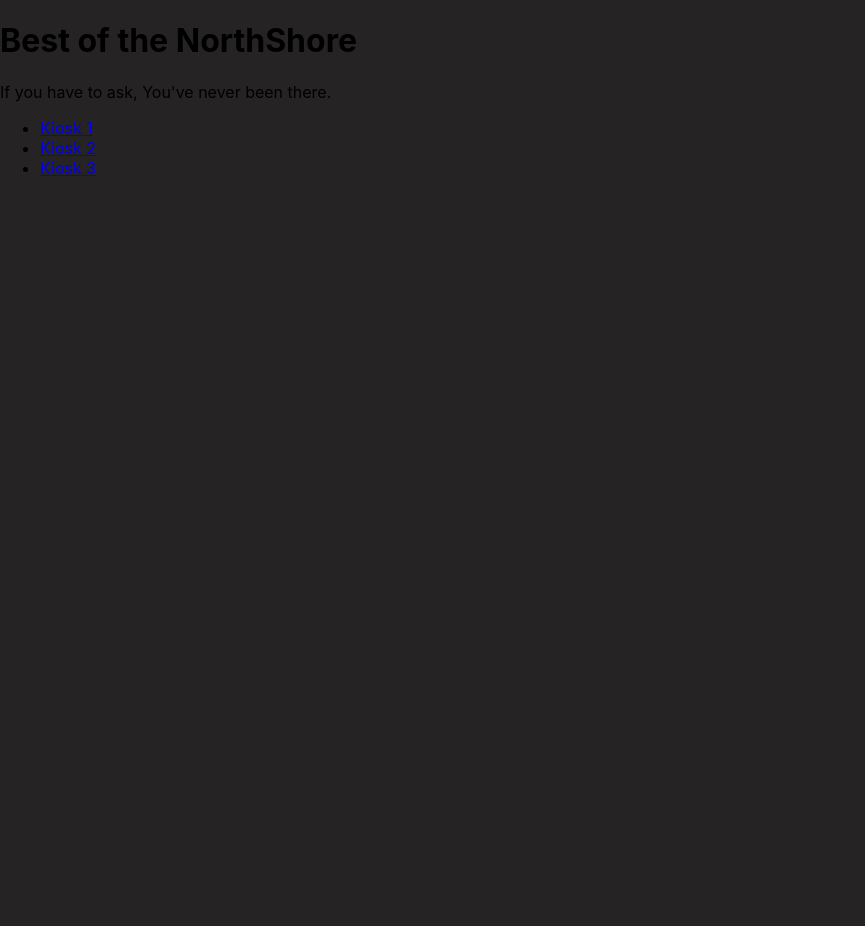
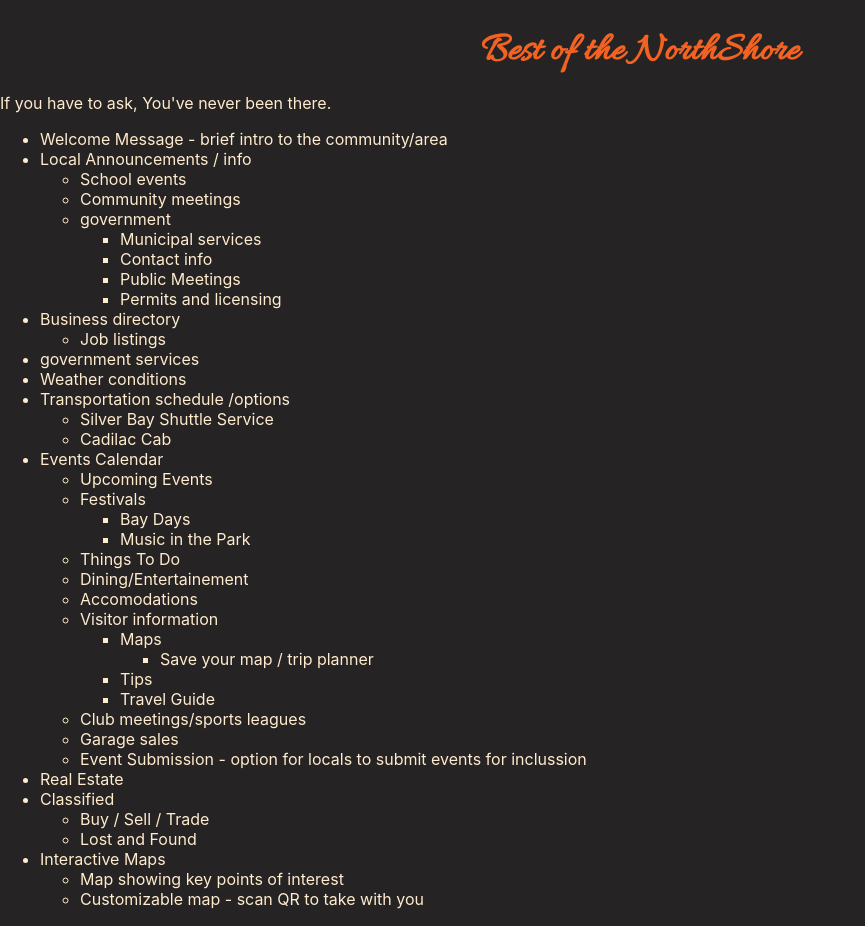
Before and after one commit to frbaker/Kiosk, a React (Create React App) app: page / in a window 1280 px wide. Shown: the top 926 px of the page, without its empty margins (0-865 px from the left). Before the commit the page ends 800 px from the top, so only its background shows below. Built offline with nearby package versions, Linux system fonts and the light colour scheme.

Commit message:
added ideas to home and some cleanup

```diff
--- a/package.json
+++ b/package.json
@@ -2,6 +2,7 @@
   "name": "mokiosk",
   "version": "0.1.0",
   "private": true,
+  "homepage": "/kiosk/",
   "dependencies": {
     "@testing-library/jest-dom": "^5.17.0",
     "@testing-library/react": "^13.4.0",
--- a/public/index.html
+++ b/public/index.html
@@ -7,37 +7,14 @@
     <meta name="theme-color" content="#000000" />
     <meta
       name="description"
-      content="Web site created using create-react-app"
+      content="Kiosk Created in coordination with Best of the North Shore, Mariner Robotics Team and Floyd Baker"
     />
     <link rel="apple-touch-icon" href="%PUBLIC_URL%/logo192.png" />
-    <!--
-      manifest.json provides metadata used when your web app is installed on a
-      user's mobile device or desktop. See https://developers.google.com/web/fundamentals/web-app-manifest/
-    -->
     <link rel="manifest" href="%PUBLIC_URL%/manifest.json" />
-    <!--
-      Notice the use of %PUBLIC_URL% in the tags above.
-      It will be replaced with the URL of the `public` folder during the build.
-      Only files inside the `public` folder can be referenced from the HTML.
-
-      Unlike "/favicon.ico" or "favicon.ico", "%PUBLIC_URL%/favicon.ico" will
-      work correctly both with client-side routing and a non-root public URL.
-      Learn how to configure a non-root public URL by running `npm run build`.
-    -->
-    <title>React App</title>
+    <title>BNS Kiosk</title>
   </head>
   <body>
     <noscript>You need to enable JavaScript to run this app.</noscript>
     <div id="root"></div>
-    <!--
-      This HTML file is a template.
-      If you open it directly in the browser, you will see an empty page.
-
-      You can add webfonts, meta tags, or analytics to this file.
-      The build step will place the bundled scripts into the <body> tag.
-
-      To begin the development, run `npm start` or `yarn start`.
-      To create a production bundle, use `npm run build` or `yarn build`.
-    -->
   </body>
 </html>
--- a/src/App.css
+++ b/src/App.css
@@ -1,3 +1,6 @@
+@import url('https://fonts.googleapis.com/css?family=Allura');
+
+
 .App {
   text-align: center;
 }
@@ -12,7 +15,9 @@
     animation: App-logo-spin infinite 20s linear;
   }
 }
-
+.homePageContent{
+  color:blanchedalmond;
+}
 .App-header {
   background-color: #282c34;
   min-height: 100vh;
@@ -36,3 +41,149 @@
     transform: rotate(360deg);
   }
 }
+.ads {
+  grid-area: ads;
+}
+.weather {
+  grid-area: weather;
+  color:white;
+  margin-left: 20px;
+}
+.events {
+  grid-area: events;
+  background-color:white;
+}
+
+.headerH1 {
+  color:white;
+  text-align:center;
+}
+.grid-container {
+  display: grid;
+  grid-template-columns: 20% 1fr 40%;
+  grid-template-areas:
+  'ads ads events'
+  'weather weather events';
+	gap:15px 20px;
+  padding: 10px;
+}
+.weather-container{
+  display: grid;
+  justify-content: space-evenly;
+  grid-template-columns: 30% 30% 30%; /*Make the grid smaller than the container*/
+  gap: 10px;
+}
+
+/* Small devices (phones) */
+@media (max-width: 480px) {
+  .grid-container {
+    grid-template-columns: 1fr 1fr;
+    grid-template-areas:
+      'ads ads'
+      'events events'
+      'weather weather';
+  }
+  .weather-container{
+    display: grid;
+    justify-content: space-evenly;
+    grid-template-columns: 90%; /*Make the grid smaller than the container*/
+    gap: 10px;
+  }
+}
+
+/* Medium devices (tablets) */
+@media (min-width: 481px) and (max-width: 768px) {
+  .grid-container {
+    grid-template-columns: 1fr 1fr;
+    grid-template-areas:
+      'ads ads'
+      'events events'
+      'weather weather';
+  }
+  .weather-container{
+    display: grid;
+    justify-content: space-evenly;
+    grid-template-columns: 45% 45%; /*Make the grid smaller than the container*/
+    gap: 10px;
+  }
+}
+
+/* Large devices (desktops) */
+@media (min-width: 769px) and (max-width: 1024px) {
+  .grid-container {
+    grid-template-columns: 200px 1fr 300px;
+    grid-template-areas:
+      'ads ads events'
+      'weather weather events';
+  }
+  .weather-container{
+    display: grid;
+    justify-content: space-evenly;
+    grid-template-columns: 45% 45%; /*Make the grid smaller than the container*/
+    gap: 10px;
+  }
+}
+
+/* Extra-large devices (large desktops) */
+@media (min-width: 1025px) {
+  .grid-container {
+    grid-template-columns: 250px 1fr 400px;
+    grid-template-areas:
+      'ads ads events'
+      'weather weather events';
+  }
+  .weather-container{
+    display: grid;
+    justify-content: space-evenly;
+    grid-template-columns: 30% 30% 30%; /*Make the grid smaller than the container*/
+    gap: 10px;
+  }
+}
+h1 {
+  color: rgba(241,98, 35, 1);
+  text-align: center;
+  background-clip: border-box;
+  background-image: none;
+  font-size: 2.5em;
+  font-family: Allura;
+  margin-bottom:0;
+}
+
+.flex{
+  display: flex;
+  flex-wrap: wrap;
+  border:solid 1px black;
+  border-radius:20px;
+  padding:0 20px;
+}
+.weatherHeader{
+  padding-bottom:0;
+  margin-bottom:0;
+}
+.eventCal{
+  text-align:center;
+  font-family: allura;
+  color:rgba(241,98, 35, 1);
+  font-size:2.5em;
+  margin-bottom:0;
+  margin-top:0;
+}
+.eventSwipe {
+  margin-top:0;
+  position:relative;
+  top:-10px;
+  text-align:center;
+}
+.events-slide{
+  border:solid 1px #000;
+  border-radius:50px;
+  margin-top:0;
+  padding-top:0;
+}
+.eventDate{
+  font-weight:bold;
+  font-size:1.3em
+}
+.eventTime{
+  font-size: .9em;
+}
--- a/src/HomePage.js
+++ b/src/HomePage.js
@@ -2,9 +2,81 @@ import React from 'react';
 
 function HomePage() {
   return (
-    <div>
+    <div class="homePageContent">
       <h1>Best of the NorthShore</h1>
       <p>If you have to ask, You've never been there.</p>
+<ul>
+  <li>Welcome Message - brief intro to the community/area</li>
+  <li>Local Announcements / info
+    <ul>
+      <li>School events</li>
+      <li>Community meetings</li>
+      <li>government
+        <ul>
+          <li>Municipal services</li>
+          <li>Contact info</li>
+          <li>Public Meetings</li>
+          <li>Permits and licensing</li>
+        </ul>
+      </li>
+    </ul>
+  </li>
+  <li>Business directory
+    <ul>
+      <li>Job listings</li>
+    </ul>
+  </li>
+  <li>government services</li>
+  <li>Weather conditions</li>
+  <li>Transportation schedule /options
+    <ul>
+      <li>Silver Bay Shuttle Service</li>
+      <li>Cadilac Cab</li>
+    </ul>
+  </li>
+  <li>Events Calendar
+    <ul>
+      <li>Upcoming Events</li>
+      <li>Festivals
+        <ul>
+          <li>Bay Days</li>
+          <li>Music in the Park</li>
+        </ul>
+      </li>
+      <li>Things To Do</li>
+      <li>Dining/Entertainement</li>
+      <li>Accomodations</li>
+      <li>Visitor information
+        <ul>
+          <li>Maps
+            <ul>
+              <li>Save your map / trip planner</li>
+            </ul>
+          </li>
+          <li>Tips</li>
+          <li>Travel Guide</li>
+        </ul>
+      </li>
+      <li>Club meetings/sports leagues</li>
+      <li>Garage sales</li>
+      <li>Event Submission - option for locals to submit events for inclussion</li>
+    </ul>
+  </li>
+  <li>Real Estate</li>
+  <li>Classified
+    <ul>
+      <li>Buy / Sell / Trade</li>
+      <li>Lost and Found</li>
+    </ul>
+  </li>
+  <li>Interactive Maps
+    <ul>
+      <li>Map showing key points of interest</li>
+      <li>Customizable map - scan QR to take with you</li>
+      </ul></li>
+</ul>
+
+<p>Inclussion of these components would create a go-to resource for everything to the local area - fostering community engagement and making the area more accessible to both residents and visitors.</p>
       <ul>
       <li><a href="/kiosk/1">Kiosk 1</a></li>
       <li><a href="/kiosk/2">Kiosk 2</a></li>
```
Also changed, not shown: src/Kiosk.js (+52 -18 lines), public/bestofthenorthshorelogo.png (added).
